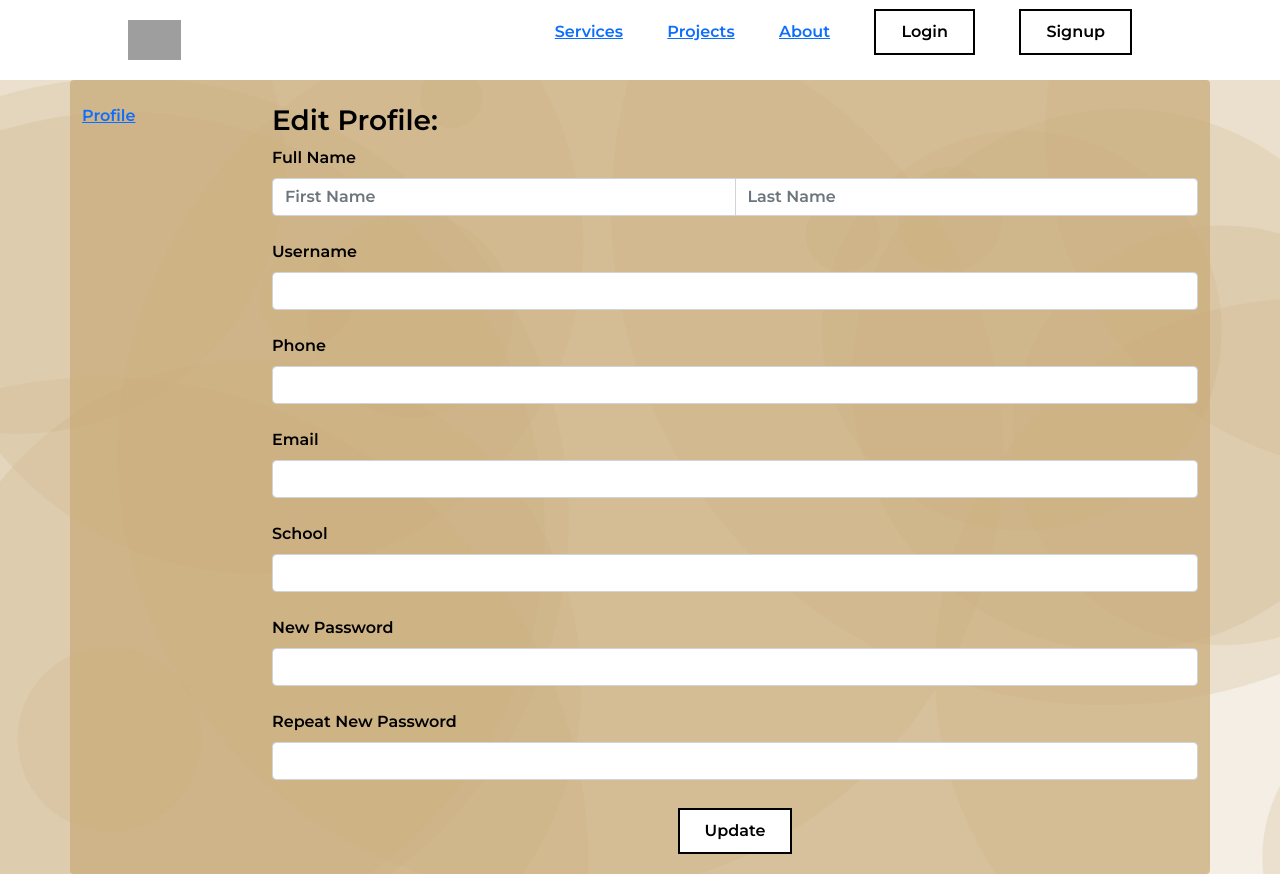
After one commit to TheOtherPC/Scholance, a Flask app: page /profile in a window 1280 px wide. The commit adds this page. Run offline with Flask 2, Linux system fonts and the light colour scheme; grey boxes are pictures that could not be loaded.

Commit message:
profile page frontend

```diff
--- a/app.py
+++ b/app.py
@@ -26,6 +26,9 @@ def login():
         return "<h1>Incorrect Login</h1>"
     return render_template("login.html")
 
+@app.route('/profile', methods=["POST", "GET"])
+def profile():
+    return render_template("profile.html")
 
 def checkUser(username, password):
     if (username == user['username'] and password == user['password']) or (
--- a/static/css/styles.css
+++ b/static/css/styles.css
@@ -16,12 +16,24 @@ header {
     height: 10vh;
 }
 
-body {
-    background-image: url("..\images\background.jpg");
+.bg-main {
+    background-image: url("../images/background.jpg");
     background-repeat: no-repeat;
     background-attachment: fixed;
     background-size: cover;
 }
+
+.bg-main2 {
+    background-image: url("../images/background2.jpg");
+    background-repeat: no-repeat;
+    background-attachment: fixed;
+    background-size: cover;
+}
+
+.profile-main-bg {
+    background-color:rgba(202, 172, 123, 0.75);
+}
+
 
 main {
     min-height: 100%;
--- a/templates/index.html
+++ b/templates/index.html
@@ -8,6 +8,7 @@
     <title>Scholance</title>
 </head>
 <body>
+    <section class="bg-main">
     <header>
         <img class="logo" src="./logo.png" alt="logo">
         <nav>
@@ -25,5 +26,6 @@
         <h1>Help the community while getting work done.</h1>
     </main>
     <script defer src="main.js"></script>
+</section>
 </body>
 </html>
--- /dev/null
+++ b/templates/profile.html
@@ -0,0 +1,83 @@
+<!DOCTYPE html>
+<html lang="en">
+<head>
+    <meta charset="UTF-8">
+    <meta http-equiv="X-UA-Compatible" content="IE=edge">
+    <meta name="viewport" content="width=device-width, initial-scale=1.0">
+    <link rel="stylesheet" type="text/css" href="/static/css/styles.css">
+    <link href="https://cdn.jsdelivr.net/npm/bootstrap@5.0.2/dist/css/bootstrap.min.css" rel="stylesheet" integrity="sha384-EVSTQN3/azprG1Anm3QDgpJLIm9Nao0Yz1ztcQTwFspd3yD65VohhpuuCOmLASjC" crossorigin="anonymous">
+    <title>Scholance</title>
+</head>
+<body>
+    <section class="bg-main2">
+    <header>
+        <img class="logo" src="./logo.png" alt="logo">
+        <nav>
+            <ul class="nav_links">
+                <li><a href="#">Services</a></li>
+                <li><a href="#">Projects</a></li>
+                <li><a href="#">About</a></li>
+                <li><a class="cta" href="login"><button>Login</button></a></li>
+                <li><a class="cta" href="#"><button>Signup</button></a></li>
+            </ul>
+        </nav>
+    </header>
+
+    <div class="container rounded profile-main-bg">
+        <div class="row">
+            <div class="col-2 mt-4" >
+                <a href="profile">Profile</a>
+            </div>
+            <div class="col-10 mt-4" >
+                <h3>Edit Profile:</h3>
+                <form>
+
+                    <div>
+                        <label class="form-label">Full Name</label>
+                        <div class="form-outline mb-4 input-group">
+                          <input type="first_name" class="form-control" placeholder="First Name">
+                          <input type="last_name" class="form-control" placeholder="Last Name">
+                        </div>
+                    </div>
+
+                    <div class="form-outline mb-4">
+                        <label class="form-label" for="username">Username</label>
+                        <input type="username" id="username" class="form-control" />
+                    </div>
+
+                    <div class="form-outline mb-4">
+                        <label class="form-label" for="phone">Phone</label>
+                        <input type="phone" id="phone" class="form-control" />
+                    </div>
+
+                    <div class="form-outline mb-4">
+                        <label class="form-label" for="email">Email</label>
+                        <input type="email" id="email" class="form-control" />
+                    </div>
+
+                    <div class="form-outline mb-4">
+                        <label class="form-label" for="school_name">School</label>
+                        <input type="school_name" id="school_name" class="form-control">
+                    </div>
+
+                    <div class="form-outline mb-4">
+                      <label class="form-label" for="new_password">New Password</label>
+                      <input type="new_password" id="new_password" class="form-control" />
+                    </div>
+
+                    <div class="form-outline mb-4">
+                        <label class="form-label" for="repeat_new_password">Repeat New Password</label>
+                        <input type="repeat_new_password" id="repeat_new_password" class="form-control" />
+                      </div>
+
+                    <div class="text-center pt-1 pb-1">
+                      <button class="fa-lg mb-3" type="update">Update</button>
+                    </div>
+                  </form>
+            </div>
+        </div>
+    </div>
+</section>
+    <script defer src="main.js"></script>
+</body>
+</html>
--- a/templates/signup.html
+++ b/templates/signup.html
@@ -55,8 +55,8 @@
                     </div>
 
                     <div class="form-outline mb-4">
-                        <label class="form-label" for="school_name">School</label>
-                        <input type="school_name" id="school_name" class="form-control">
+                        <label class="form-label" for="email">Email</label>
+                        <input type="email" id="email" class="form-control">
                     </div>
 
                     <div class="form-outline mb-4">
```
Also changed, not shown: static/images/background2.jpg (added).
